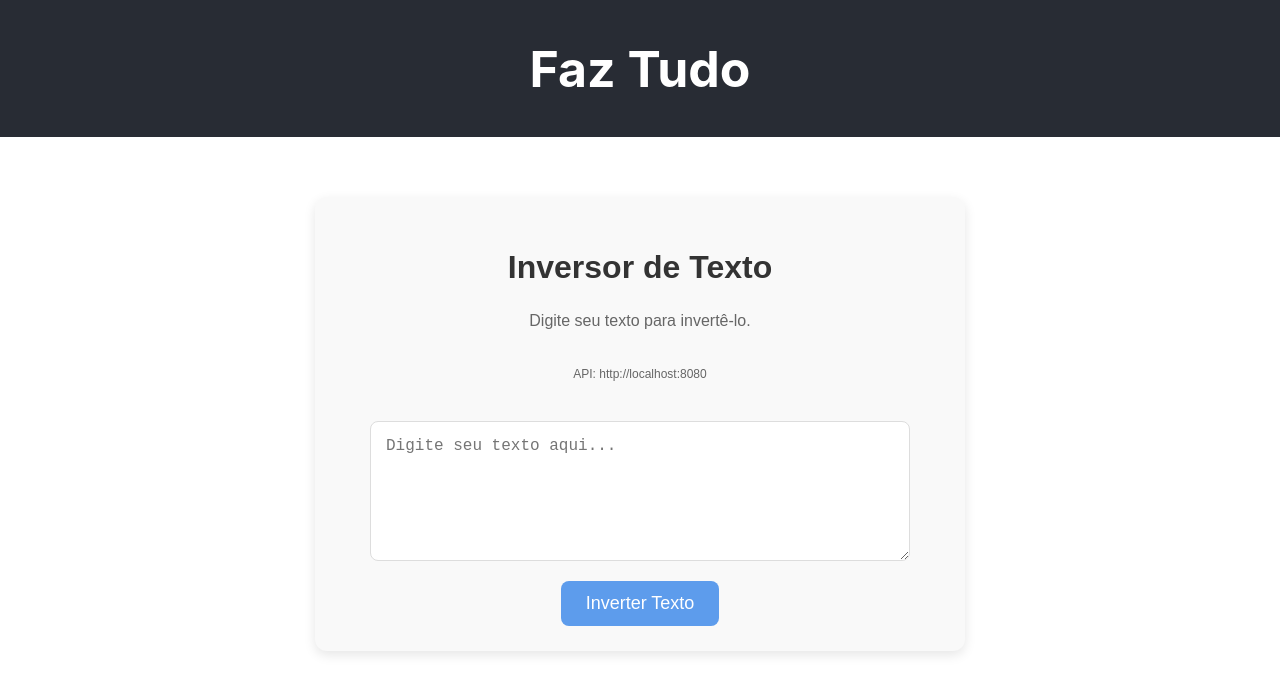
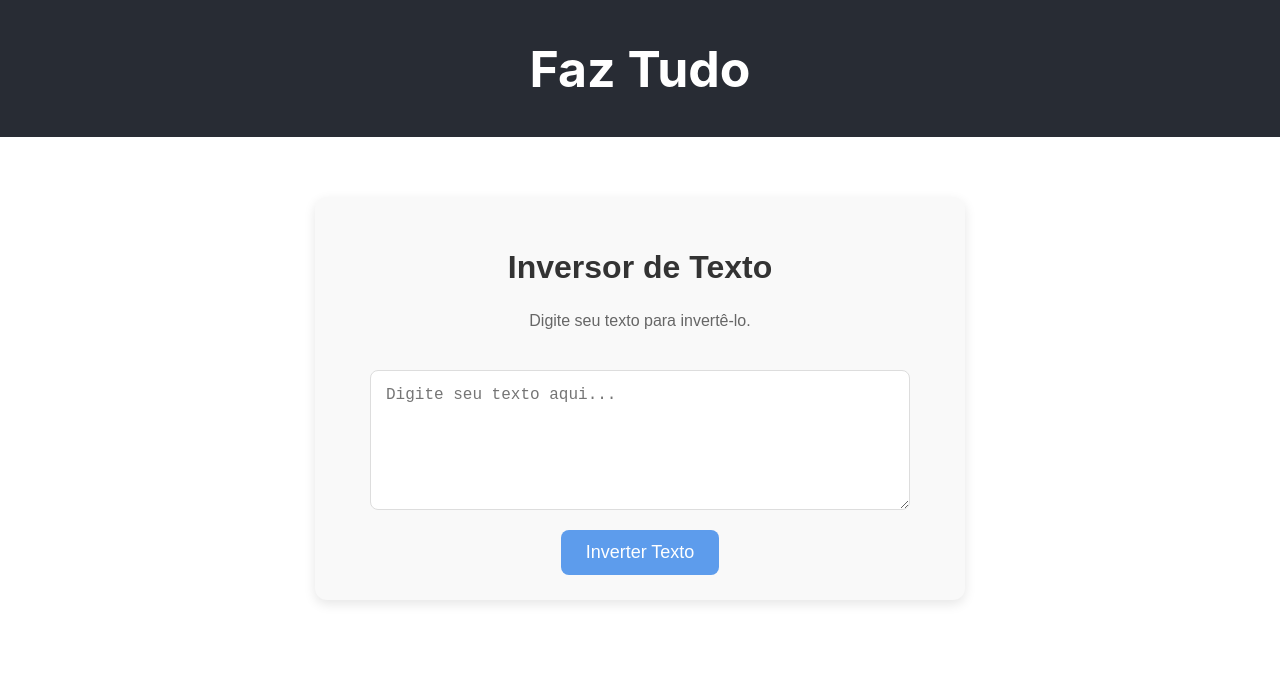
Before and after one commit to VictorCharro/faztudo, a React (Create React App) app in the folder frontend/: page /inversor in a window 1280 px wide. Shown: the top 694 px of the page. Built offline with nearby package versions, Linux system fonts and the light colour scheme.

Commit message:
Configurando Render e Vercel

```diff
--- a/frontend/src/components/Inversor.js
+++ b/frontend/src/components/Inversor.js
@@ -46,7 +46,6 @@ function Inversor() {
     <div className="inversor-container">
       <h2>Inversor de Texto</h2>
       <p>Digite seu texto para invertê-lo.</p>
-      <p style={{fontSize: '12px', color: '#666'}}>API: {API_URL}</p> {/* Debug */}
 
       <textarea
         className="input-area"
```
